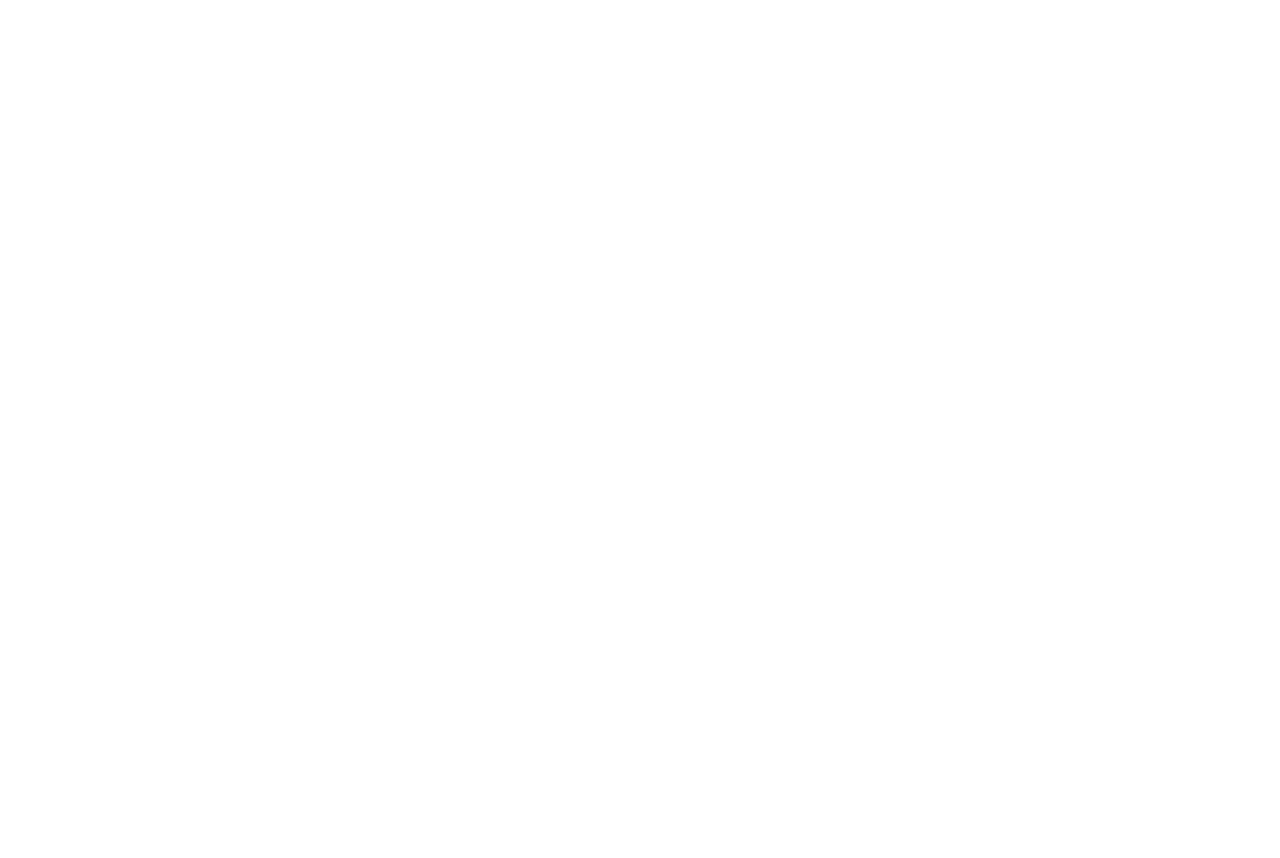
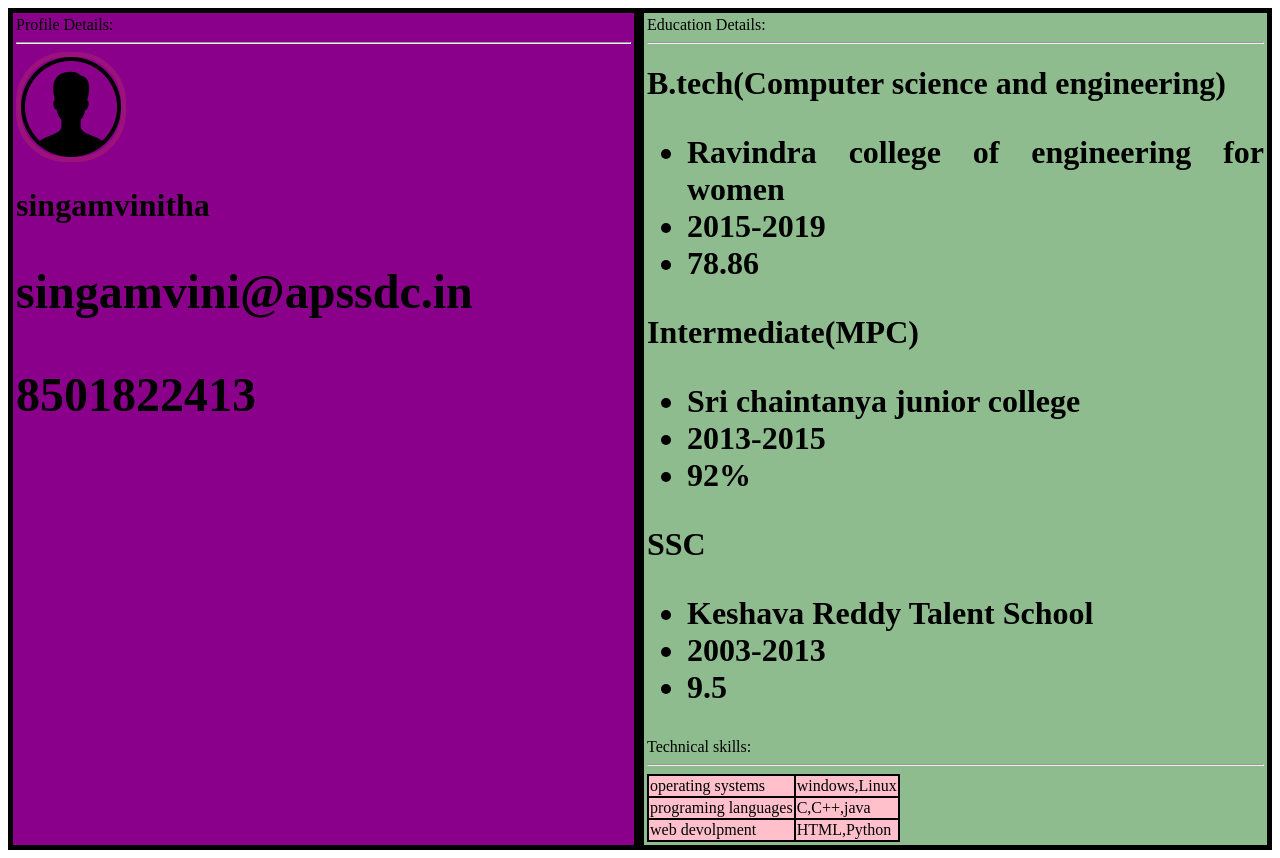
Before and after one commit to SINGAMVINITHAREDDY/pwa, a plain HTML site: page index.html in a window 1280 px wide. Before the commit the page ends 800 px from the top, so only its background shows below. Drawn offline with Linux system fonts and the light colour scheme.

Commit message:
added js and json

```diff
--- a/data.json
+++ b/data.json
@@ -0,0 +1,48 @@
+{
+  "left":{
+    "photo":"image.jpg",
+    "name":"singamvinitha",
+    "email":"singamvini@apssdc.in",
+    "phno":"8501822413"
+  } ,
+  "Education":[
+    {
+      "course":"B.tech(Computer science and engineering)",
+      "college":[
+        "Ravindra college of engineering for women",
+        "2015-2019",
+        "78.86"
+      ]
+    },
+    {
+      "course":"Intermediate(MPC)",
+      "college":[
+        "Sri chaintanya junior college",
+        "2013-2015",
+        "92%"
+      ]
+    },
+    {
+      "course":"SSC",
+      "college":[
+        "Keshava Reddy Talent School",
+        "2003-2013",
+        "9.5"
+      ]
+    }
+  ],
+  "skills":[
+    {
+      "name":"operating systems",
+      "value":"windows,Linux"
+    },
+    {
+      "name":"programing languages",
+      "value":"C,C++,java"
+    },
+    {
+      "name":"web devolpment",
+      "value":"HTML,Python"
+    }
+  ]
+}
--- a/index.html
+++ b/index.html
@@ -2,13 +2,13 @@
 <html lang="en" dir="ltr">
   <head>
     <meta charset="utf-8">
-    <meta name="viewreport" content="width=device-width,initial-scale=1.0">
+    <meta name="viewport" content="width=device-width,initial-scale=1.0">
     <title>Resume</title>
     <link rel="stylesheet" href="style.css">
   </head>
   <body>
-<div class="main">
-  <!-- <div class="left">
+<div class="main" id="main">
+<!--  <div class="left">
     <img src="image.jpg" alt="my profile image">
     <h1 id="name">S.Vinitha Reddy</h1>
     <h1>singamvinitha@apsdc.in</h1>
@@ -18,10 +18,10 @@
     <div class="Education">
       <h1>Education details</h1>
     </div>
-  </div> -->
+  </div>-->
 </div>
   </body>
-  <script type="text/javascript" src="main.js">
+  <script type="text/javascript" src="main.js" async>
 
   </script>
 </html>
--- a/main.js
+++ b/main.js
@@ -0,0 +1,95 @@
+//ajax call(httprequest)
+function loadjson(file,callback){
+  var xhr=new XMLHttpRequest();
+  xhr.overrideMimeType("application/json");
+  xhr.open("GET",file,true);
+  xhr.onreadystatechange=function(){
+    if(xhr.readyState ===4 && xhr.status =="200"){
+      callback(xhr.responseText);
+    }
+  }
+  xhr.send();
+}
+//function calling
+loadjson("data.json",function(text){
+  let data=JSON.parse(text);
+  console.log(data);
+  basics(data.left);
+edcation(data.Education);
+skill(data.skills);
+})
+//for main div class calling
+// var main=document.queryselector('.main');
+//for main div id calling
+var main=document.getElementById('main');
+//element creation
+var left=document.createElement("div");
+//add class name to element
+left.classList.add("left");
+//add id to element
+left.setAttribute("id","left");
+//adding text to div
+left.textContent="Profile Details:"
+left.appendChild(document.createElement("HR"));
+//appending to main div
+main.appendChild(left);
+
+
+function basics(leftside){
+
+var image=document.createElement("img");
+image.src=leftside.photo;
+left.appendChild(image);
+var name=document.createElement("h1");
+
+name.textContent=leftside.name;
+left.appendChild(name);
+var email=document.createElement("h2");
+email.textContent=leftside.email;
+name.appendChild(email);
+var ph=document.createElement("p");
+ph.textContent=leftside.phno;
+email.appendChild(ph);
+console.log(left);
+}
+// //right div creation
+var right=document.createElement("div");
+right.classList.add("right");
+//Education div start
+var edu=document.createElement("div");
+edu.classList.add("edu1");
+edu.textContent="Education Details:";
+edu.appendChild(document.createElement("HR"));
+right.appendChild(edu);
+function edcation(Educa){
+for(i in Educa){
+var e1=document.createElement("h1");
+e1.classList.add("edu2");
+e1.textContent=Educa[i].course;
+
+var ul=document.createElement("ul");
+for(j in Educa[i].college){
+  var li=document.createElement("li");
+  li.textContent=Educa[i].college[j];
+  ul.appendChild(li);
+  e1.appendChild(ul);
+  edu.appendChild(e1);
+}
+}
+}
+main.appendChild(right);
+function skill(skills){
+  var skill_title=document.createElement("div");
+  skill_title.classList.add("tech_skills");
+  skill_title.textContent="Technical skills:";
+  skill_title.appendChild(document.createElement("HR"));
+  right.appendChild(skill_title);
+  //table creation
+  var table=document.createElement("table");
+  var row="";
+  for (var i = 0; i < skills.length; i++) {
+    row +="<tr><td>"+skills[i].name+"</td><td>"+skills[i].value+"</td></tr>"
+  }
+  table.innerHTML=row;
+  skill_title.appendChild(table);
+}
--- a/style.css
+++ b/style.css
@@ -1,22 +1,29 @@
+table,tr,td{
+  border:2px solid #000;
+  border-collapse: collapse;
+  background-color: pink;
+
+}
 .main{
-  width: 100%;
-  background-color: #999;
   display: flex;
-  flex-direction: row;
+  flex-wrap: wrap;
+  background-color: #415;
 }
 .left{
-  width: 25%;
-  background-color: #c45e45;
+  text-align: justify;
+  background-color: #5F9EA0;
   border: 5px solid #000;
-  margin: 5px;
-  padding: 6px;
+  padding: 3px;
+  flex: 1;
+  color: #000;
   /* background-image: url(); */
 }
 .right{
-  width: 70%;
+  text-align: justify;
   background-color: #777;
   border: 5px solid #000;
-  margin: 5px;
+  flex:2px;
+  padding: 3px;
 }
 #name{
   color: green;
@@ -26,6 +33,7 @@
   border: 5px solid #c454;
   width: 100px;
   height: 100px;
+
 }
 /* media queries(1024,1280,768,480)
 1280-1024 : Desktop
@@ -35,20 +43,20 @@
  */
 /* @media screen and (min-width:425px){
   .main{
-    width: 100%;
+
     background-color: #999;
     display: flex;
-    flex-direction:column;
+    flex-wrap: wrap;
   }
   .left{
-    width: 25%;
-    background-color: #c45e45;
+
+    background-color: #8FBC8F;
     border: 5px solid #000;
 
   }
   .right{
-    width: 70%;
-    background-color: #666;
+
+    background-color: #8B008B;
     border: 5px solid #000;
     margin: 5px;
     padding: 6px;
@@ -67,24 +75,61 @@
 {
   .main{
     display: flex;
-    flex-direction: row;
-    width: 100%;
+    flex-wrap: wrap;
+
   }
   .left{
-    width: 25%;
-    background-color: #985;
+
+    background-color: #8B008B;
   }
   .right{
-    width: 75%;
-    background-color: #5336;
+
+    background-color: #8FBC8F;
   }
 }
-/* @media only screen and (min-width:768px) and (max-width:1024px) {
+@media only screen and (min-width:768px) and (max-width:1024px) {
+  .main{
+    display: flex;
+    flex-wrap: wrap;
+
+  }
+  .left{
+
+    background-color: #FF8C00;
+  }
+  .right{
+
+    background-color: #483D8B;
+  }
+}
+@media only screen and (min-width:480px) and (max-width:768px) {
+  .main{
+    display: flex;
+    flex-wrap: wrap;
+
+  }
+  .left{
+
+    background-color: #2F4F4F;
+  }
+  .right{
+
+    background-color: 	#DAA520;
+  }
+}
+@media only screen and (max-width:480px) {
+  .main{
+    display: flex;
+    flex-wrap: wrap;
+
+  }
+  .left{
+
+    background-color: 	#FAFAD2;
+  }
+  .right{
+
+    background-color: #ADD8E6;
+  }
 
 }
-@media only screen and (min-width:480px) and (max-width:768px) {
-
-}
-@media only screen and (max-width:480px) {
-
-} */
```
